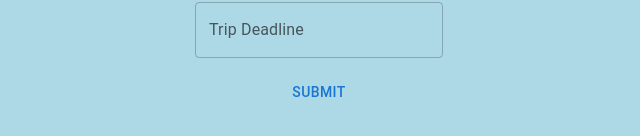
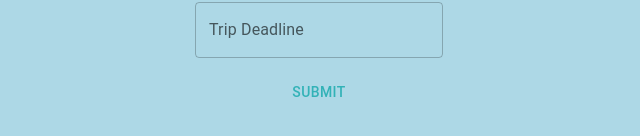
Before and after one commit to IdkwhatImD0ing/PoolParty, a React (Create React App) app in the folder client/: page / in a window 1280 px wide. Shown: the part 516-652 px from the top of the page, without its empty margins (321-961 px from the left). Built offline with nearby package versions, Linux system fonts and the light colour scheme.

Commit message:
Added theme

```diff
--- /dev/null
+++ b/client/src/Components/theme.js
@@ -0,0 +1,14 @@
+import {createTheme} from '@mui/material/styles';
+
+export const themeOptions = createTheme({
+  palette: {
+    type: 'light',
+    primary: {
+      main: '#32b2b7',
+      contrastText: '#ffffff',
+    },
+    secondary: {
+      main: '#d2c457',
+    },
+  },
+});
--- a/client/src/index.js
+++ b/client/src/index.js
@@ -3,11 +3,15 @@
 import './index.css';
 import App from './App';
 import reportWebVitals from './reportWebVitals';
+import {ThemeProvider} from '@mui/material/styles';
+import {themeOptions} from './Components/theme';
 
 const root = ReactDOM.createRoot(document.getElementById('root'));
 root.render(
   <React.StrictMode>
-    <App />
+    <ThemeProvider theme={themeOptions}>
+      <App />
+    </ThemeProvider>
   </React.StrictMode>,
 );
 
```
